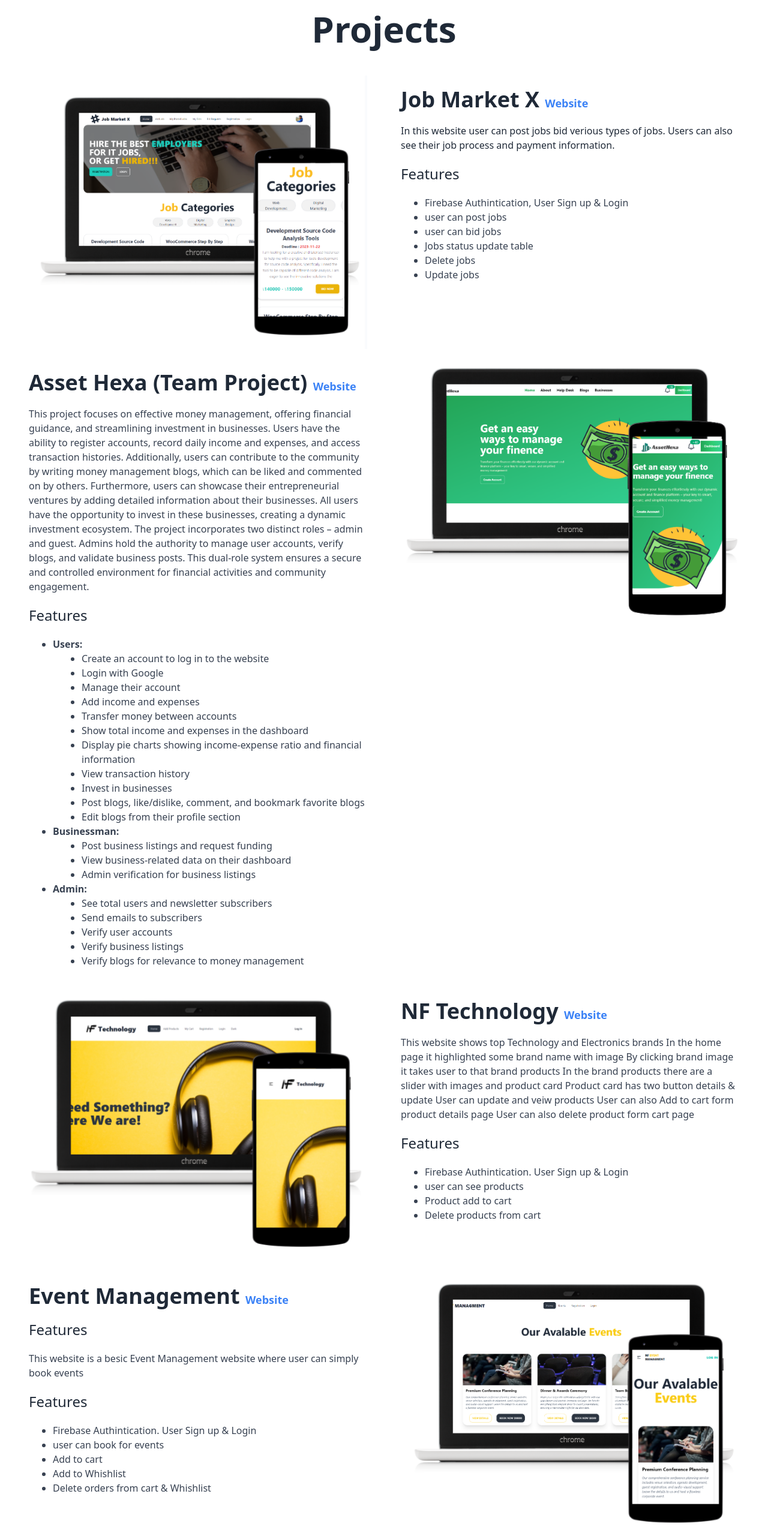
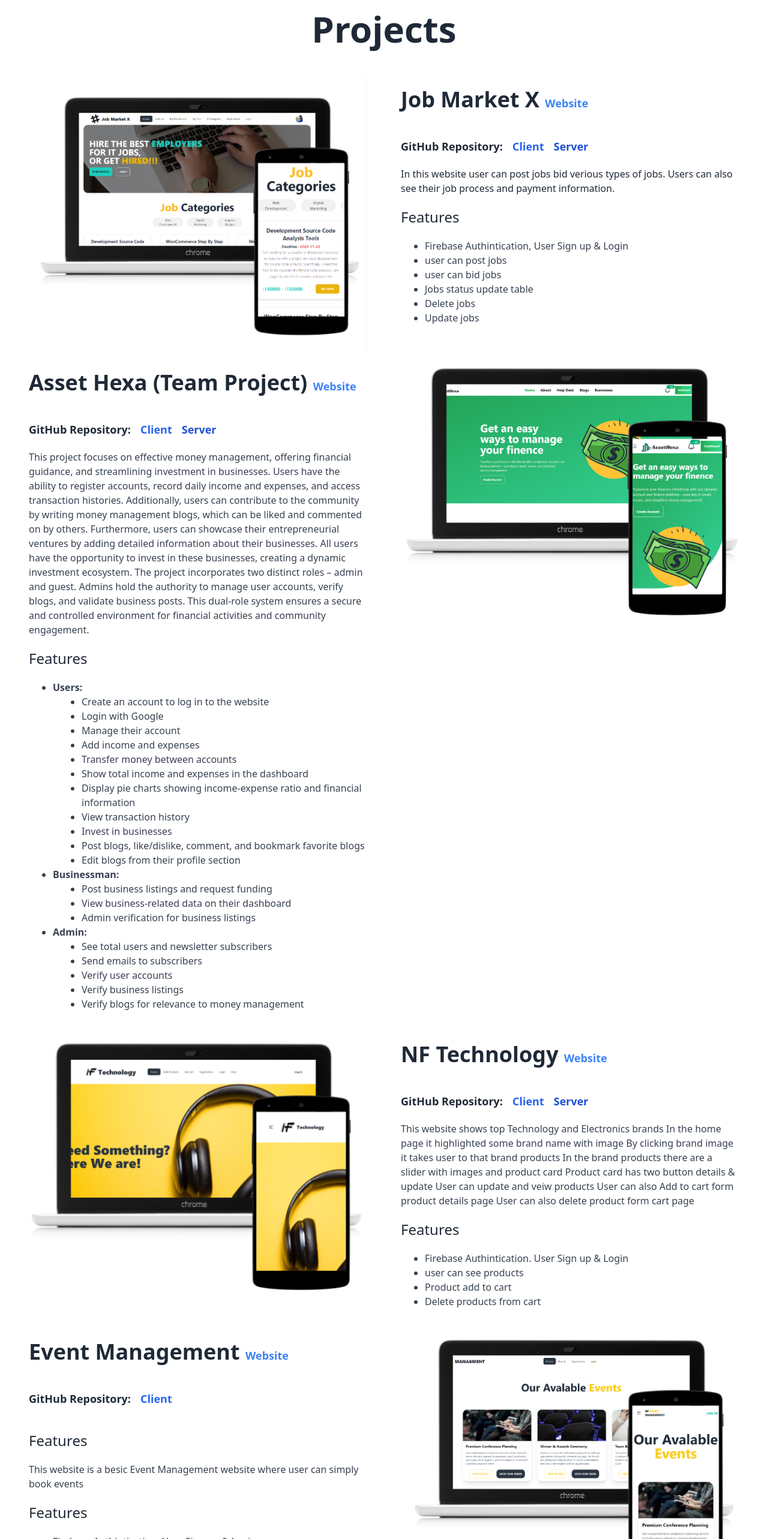
Before and after one commit to NFRIDOY/nfridoy-portfolio, a React (Vite) app: page / in a window 1280 px wide. Shown: the part 1147-3713 px from the top of the page at 60% size. Built offline with nearby package versions, Linux system fonts and the light colour scheme.

Commit message:
[update] Project Repo added

```diff
--- a/src/components/ProjectsContainer/ProjectsContainer.jsx
+++ b/src/components/ProjectsContainer/ProjectsContainer.jsx
@@ -16,6 +16,17 @@ export default function ProjectsContainer() {
                         <h1 className='text-4xl my-5 font-bold'>
                             Job Market X <a href='https://job-market-x.web.app' className='text-lg text-blue-500' >Website</a>
                         </h1>
+                        <div className='flex gap-4'>
+                            <h1 className='text-2xl my-5 font-bold'>
+                                <span className='text-lg' >GitHub Repository: </span>
+                            </h1>
+                            <h1 className='text-2xl my-5 font-bold'>
+                                <Link to='https://github.com/NFRIDOY/job-market-x-client' target='_blank' className='text-lg text-blue-600' >Client</Link>
+                            </h1>
+                            <h1 className='text-2xl my-5 font-bold'>
+                                <Link to='https://github.com/NFRIDOY/job-market-x-server' target='_blank' className='text-lg text-blue-700' >Server</Link>
+                            </h1>
+                        </div>
                         <p>
                             In this website user can post jobs bid verious types of jobs. Users can also see their job process and payment information.
                         </p>
@@ -43,6 +54,17 @@ export default function ProjectsContainer() {
                         <h1 className='text-4xl my-5 font-bold'>
                             Asset Hexa (Team Project) <a href='https://asset-hexa.web.app/' className='text-lg text-blue-500' >Website</a>
                         </h1>
+                        <div className='flex gap-4'>
+                            <h1 className='text-2xl my-5 font-bold'>
+                                <span className='text-lg' >GitHub Repository: </span>
+                            </h1>
+                            <h1 className='text-2xl my-5 font-bold'>
+                                <Link to='https://github.com/NFRIDOY/Asset-Hexa' target='_blank' className='text-lg text-blue-600' >Client</Link>
+                            </h1>
+                            <h1 className='text-2xl my-5 font-bold'>
+                                <Link to='https://github.com/NFRIDOY/Asset-Hexa-Server' target='_blank' className='text-lg text-blue-700' >Server</Link>
+                            </h1>
+                        </div>
                         <p className='text-base text-gray-700'>
                             This project focuses on effective money management, offering financial guidance, and streamlining investment in businesses. Users have the ability to register accounts, record daily income and expenses, and access transaction histories. Additionally, users can contribute to the community by writing money management blogs, which can be liked and commented on by others. Furthermore, users can showcase their entrepreneurial ventures by adding detailed information about their businesses. All users have the opportunity to invest in these businesses, creating a dynamic investment ecosystem. The project incorporates two distinct roles – admin and guest. Admins hold the authority to manage user accounts, verify blogs, and validate business posts. This dual-role system ensures a secure and controlled environment for financial activities and community engagement.
 
@@ -97,6 +119,17 @@ export default function ProjectsContainer() {
                         <h1 className='text-4xl my-5 font-bold'>
                             NF Technology <a href='https://brand-shop-ed6ff.web.app' className='text-lg text-blue-500' >Website</a>
                         </h1>
+                        <div className='flex gap-4'>
+                            <h1 className='text-2xl my-5 font-bold'>
+                                <span className='text-lg' >GitHub Repository: </span>
+                            </h1>
+                            <h1 className='text-2xl my-5 font-bold'>
+                                <Link to='https://github.com/NFRIDOY/brandshop-client' target='_blank' className='text-lg text-blue-600' >Client</Link>
+                            </h1>
+                            <h1 className='text-2xl my-5 font-bold'>
+                                <Link to='https://github.com/NFRIDOY/brandshop-server' target='_blank' className='text-lg text-blue-700' >Server</Link>
+                            </h1>
+                        </div>
                         <p className='text-base text-gray-700'>
                             This website shows top Technology and Electronics brands
                             In the home page it highlighted some brand name with image
@@ -129,6 +162,17 @@ export default function ProjectsContainer() {
                         <h1 className='text-4xl my-5 font-bold'>
                             Event Management  <a href='https://event-management-69fb5.web.app' className='text-lg text-blue-500' >Website</a>
                         </h1>
+                        <div className='flex gap-4'>
+                            <h1 className='text-2xl my-5 font-bold'>
+                                <span className='text-lg' >GitHub Repository: </span>
+                            </h1>
+                            <h1 className='text-2xl my-5 font-bold'>
+                                <Link to='https://github.com/NFRIDOY/event-management' target='_blank' className='text-lg text-blue-600' >Client</Link>
+                            </h1>
+                            {/* <h1 className='text-2xl my-5 font-bold'>
+                                <Link to='https://github.com/NFRIDOY/job-market-x-server' target='_blank' className='text-lg text-blue-700' >Server</Link>
+                            </h1> */}
+                        </div>
                         <h1 className='text-2xl my-5'>
                             Features
                         </h1>
```
